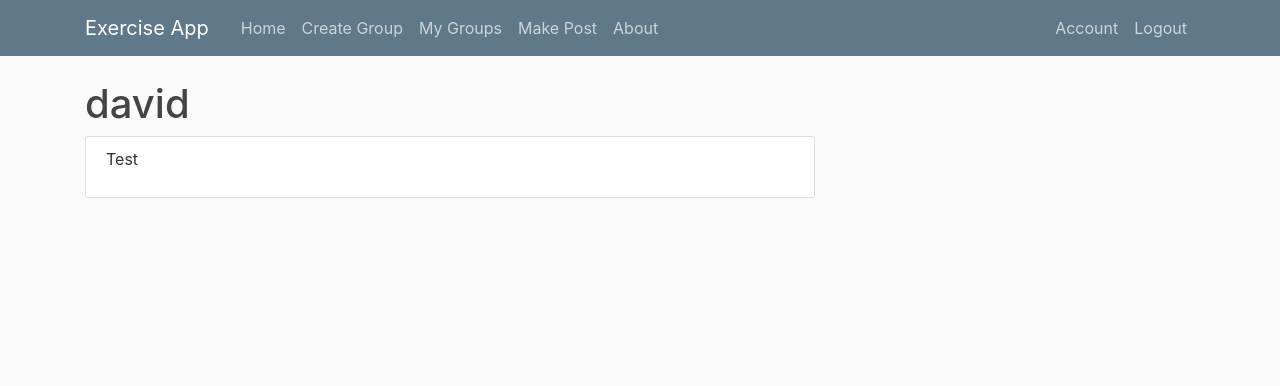
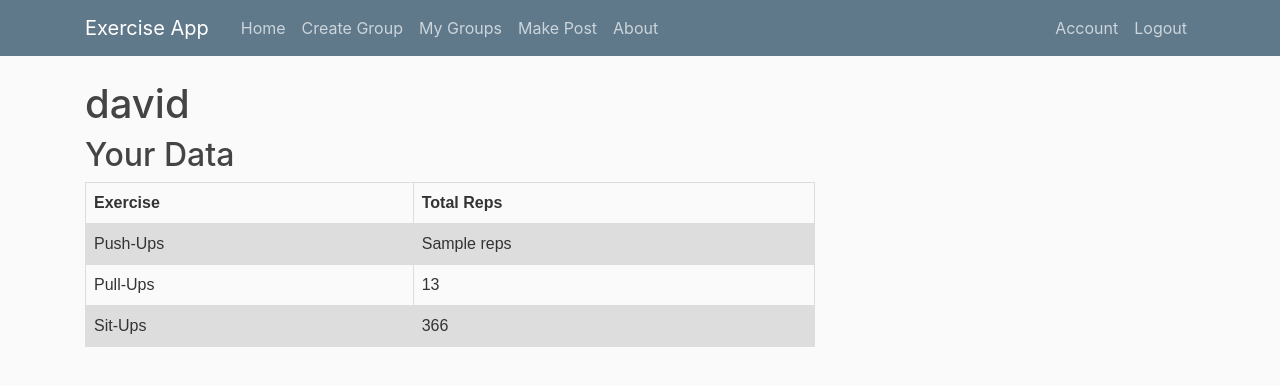
Before and after one commit to uniTeam21/exercisewebapp, a Flask app: template teamproject21/exercisewebapp/templates/account.html in a window 1280 px wide. Shown: the top 386 px of the page. Run offline with Flask 2, Linux system fonts and the light colour scheme; a user stored in the database is signed in; the template is opened without the code that fills it: most values are stand-ins (such as "Sample title", 1, 10 or a date in 2020); some libraries are stand-ins or nearby versions.

Commit message:
reps display accurately

```diff
--- a/teamproject21/exercisewebapp/templates/account.html
+++ b/teamproject21/exercisewebapp/templates/account.html
@@ -1,9 +1,46 @@
 {% extends "layout.html" %}
 {% block content %}
     <h1>{{ current_user.username }}</h1>
-    <article class="media content-section">
-          <div class="media-body">
-              <p>Test</p>
-          </div>
-    </article>
+    <!--Table Style-->
+<style>
+table {
+  font-family: arial, sans-serif;
+  border-collapse: collapse;
+  width: 100%;
+}
+
+td, th {
+  border: 1px solid #dddddd;
+  text-align: left;
+  padding: 8px;
+}
+
+tr:nth-child(even) {
+  background-color: #dddddd;
+}
+</style>
+
+<body>
+
+<h2>Your Data</h2>
+
+<table>
+  <tr>
+    <th>Exercise</th>
+    <th>Total Reps</th>
+  </tr>
+  <tr>
+    <td>Push-Ups</td>
+    <td>{{reps}}</td>
+
+  </tr>
+  <tr>
+    <td>Pull-Ups</td>
+    <td>13</td>
+  </tr>
+  <tr>
+    <td>Sit-Ups</td>
+    <td>366</td>
+  </tr>
+</table>
 {% endblock content %}
```
